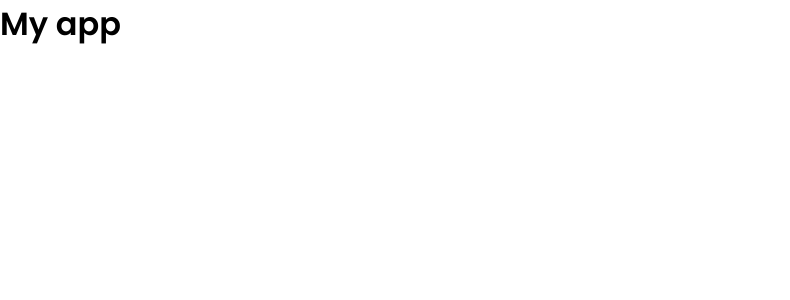
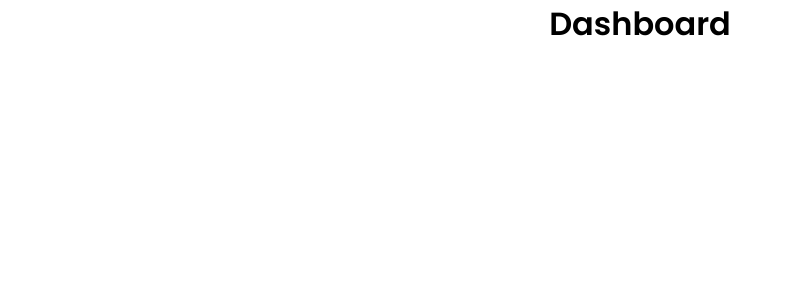
Before and after one commit to barcellos-pedro/mern-stack, a React (Create React App) app in the folder frontend/: page / in a window 1280 px wide. Shown: the top 300 px of the page, without its empty margins (0-790 px from the left). Built offline with nearby package versions, Linux system fonts and the light colour scheme.

Commit message:
Create routes

```diff
--- a/frontend/src/App.tsx
+++ b/frontend/src/App.tsx
@@ -1,8 +1,19 @@
+import { BrowserRouter as Router, Routes, Route } from 'react-router-dom';
+import Dashboard from './pages/Dashboard';
+import Login from './pages/Login';
+import Register from './pages/Register';
+
 function App() {
   return (
-    <div>
-      <h1>My app</h1>
-    </div>
+    <Router>
+      <div className="container">
+        <Routes>
+          <Route path="/" element={<Dashboard />} />
+          <Route path="/login" element={<Login />} />
+          <Route path="/register" element={<Register />} />
+        </Routes>
+      </div>
+    </Router>
   );
 }
 
```
